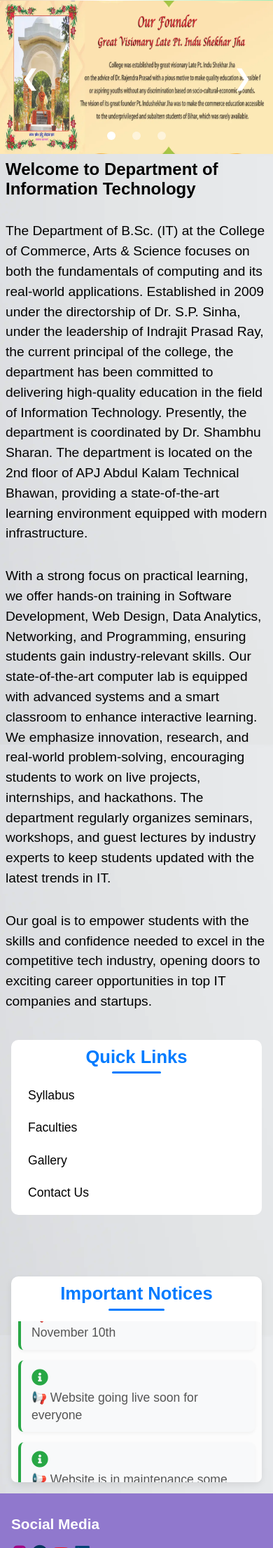
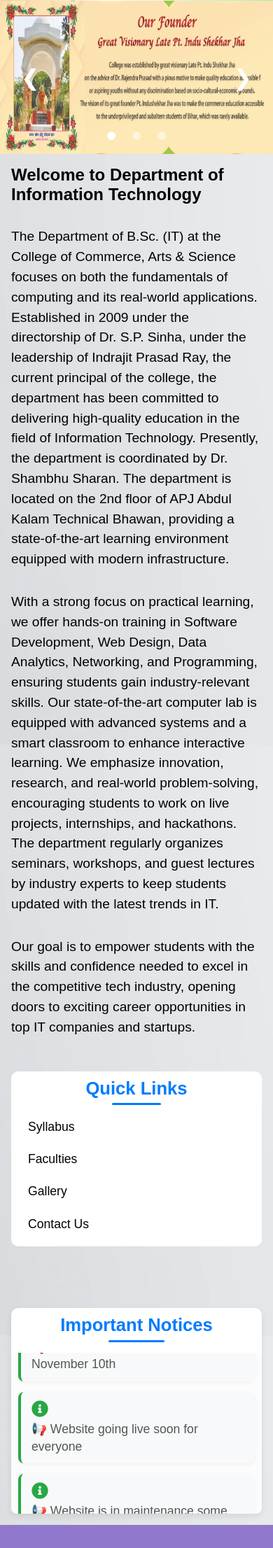
Before and after one commit to Rajkamal2k22/bsc-it-copy, a PHP site: page / in a window 390 px wide. Shown: the part 319-2531 px from the top of the page at 70% size. Run offline with PHP 8.4, Linux system fonts and the light colour scheme; some web fonts are replaced.

Commit message:
Testing again

```diff
--- a/styles.css
+++ b/styles.css
@@ -512,8 +512,8 @@ body {
 
 @media screen and (max-width:660px) {
 
-  .hometext,
-  .linkBoxes,
+
+.linkBoxes,
   .mainFooter {
     padding: 0.5rem;
   }
@@ -523,7 +523,7 @@ body {
   #para2,
   #para3 {
     line-height: 1.5rem;
-    font-size: 1rem;
+    font-size: 0.9rem;
   }
 
   .hometext h1 {
```
